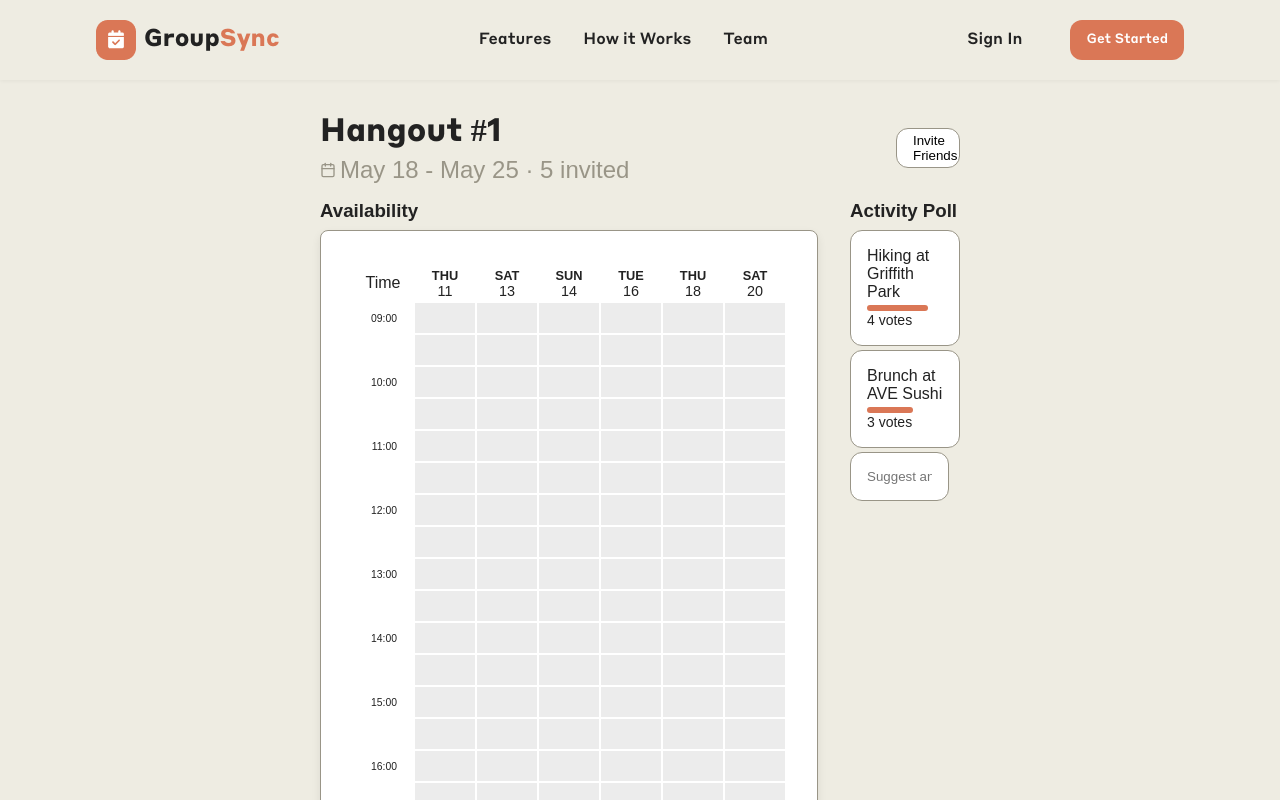
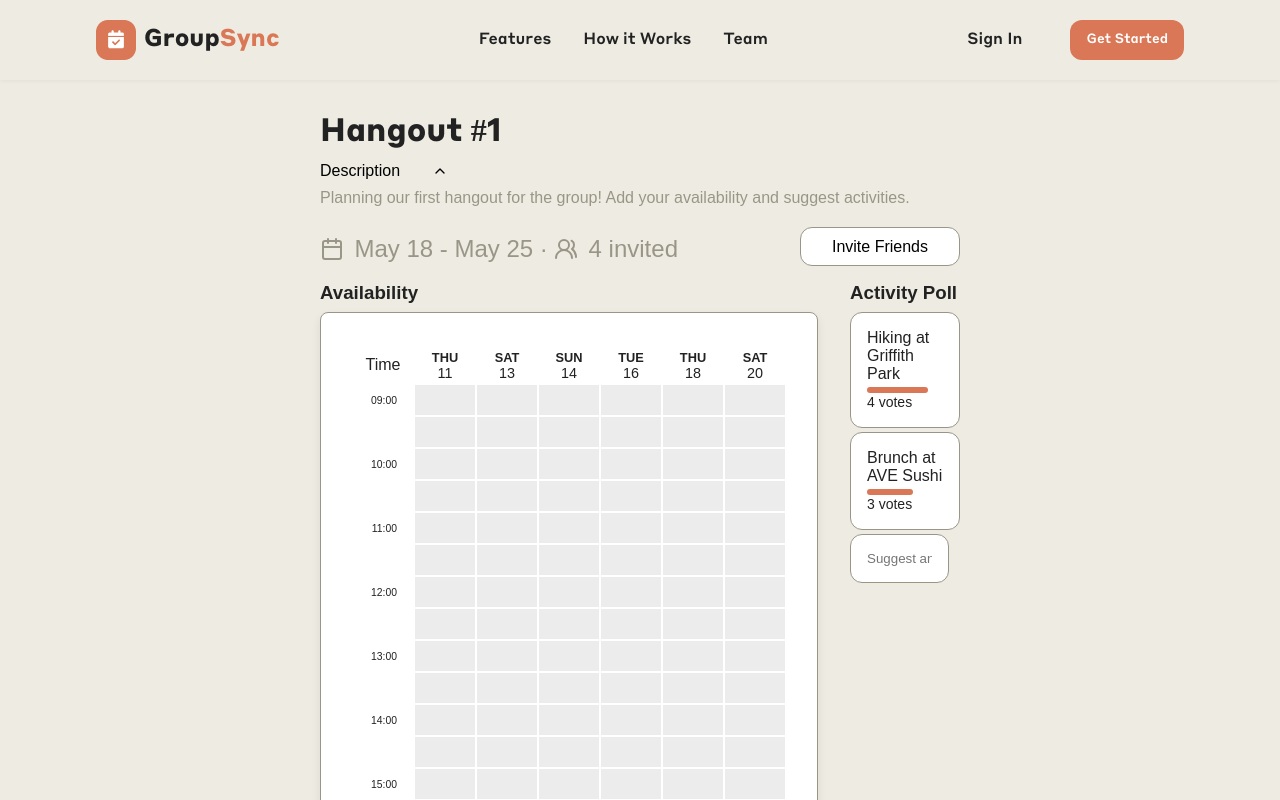
Before and after one commit to angietea101/groupsync, a React (Vite) app: page /planevent/1 in a window 1280 px wide. Shown: the top 800 px of the page. Built offline with nearby package versions, Linux system fonts and the light colour scheme; no server answers.

Commit message:
FEAT: Make the header

```diff
--- a/src/pages/PlanEvent.css
+++ b/src/pages/PlanEvent.css
@@ -8,10 +8,78 @@
 }
 
 .createevent-header {
+  width: 100%;
+  display: flex;
+  flex-direction: column;
+  margin-bottom: var(--space-md);
+}
+
+.header-left {
+  width: 100%;
+  display: flex;
+  flex-direction: column;
+  gap: 0.25rem;
+}
+
+.header-right {
+  display: flex;
+  align-items: center;
+  gap: 0.75rem;
+  flex-shrink: 0;
+}
+
+.date-invite-row {
   display: flex;
   justify-content: space-between;
   align-items: center;
-  margin-bottom: var(--space-md);
+  width: 100%;
+  gap: 1rem;
+}
+
+.date-invite-row .event-info {
+  font-size: var(--font-md);
+  display: flex;
+  align-items: center;
+  gap: 0.4rem;
+}
+
+.invite-button {
+  width: 10rem;
+  padding: 0.6rem 1rem;
+  border-radius: var(--radius-btn);
+  border: 1px solid var(--color-border);
+  background: var(--color-white);
+  cursor: pointer;
+  white-space: nowrap;
+  font-size: var(--font-md);
+  flex-shrink: 0;
+  color: var(--color-black);
+  transition:
+    background 0.2s ease,
+    color 0.2s ease,
+    border-color 0.2s ease;
+}
+
+.invite-button:hover {
+  background: var(--color-primary-light);
+}
+
+/* Animation */
+@keyframes flash-primary {
+  0% {
+    background: var(--color-primary);
+    color: var(--color-white);
+    border-color: var(--color-primary);
+  }
+  100% {
+    background: var(--color-white);
+    color: var(--color-black);
+    border-color: var(--color-border);
+  }
+}
+
+.invite-button.flash {
+  animation: flash-primary 1s ease-out forwards;
 }
 
 .createevent-header h1 {
@@ -28,22 +96,6 @@
 
 .createevent-header .event-info svg {
   margin-right: 0.25rem;
-}
-
-.createevent-header button {
-  padding: var(--space-xs) var(--space-md);
-  border-radius: var(--radius-btn);
-  border: 1px solid var(--color-border);
-  background: var(--color-white);
-  cursor: pointer;
-  transition: background 0.2s;
-  color: var(--color-black);
-  height: 2.5rem;
-  width: 10%;
-}
-
-.createevent-header button:hover {
-  background: var(--color-primary-light);
 }
 
 .createevent-body {
@@ -121,3 +173,54 @@
 .footer-responded span:nth-child(even) {
   background: #8fcf7e;
 }
+
+/* --- DESCRIPTION DROPDOWN --- */
+
+.description-toggle {
+  display: flex;
+  gap: 2rem;
+  justify-content: flex-start;
+  align-items: center;
+  font-size: var(--font-md);
+  margin-top: 0.35rem;
+  cursor: pointer;
+  color: var(--color-black);
+  padding-right: 0.25rem;
+  user-select: none;
+}
+
+.chevron {
+  color: black;
+}
+
+.description-toggle:hover {
+  opacity: 0.8;
+}
+
+.chevron {
+  transition: transform 0.25s ease;
+}
+
+.chevron.open {
+  transform: rotate(180deg);
+}
+
+.description-content {
+  margin-bottom: 1rem;
+  overflow: hidden;
+  max-height: 0;
+  opacity: 0;
+  font-size: var(--font-md);
+  margin-top: 0;
+  color: var(--color-border);
+  transition:
+    max-height 0.25s ease,
+    opacity 0.2s ease,
+    margin-top 0.2s ease;
+}
+
+.description-content.open {
+  max-height: 200px;
+  opacity: 1;
+  margin-top: 0.35rem;
+}
--- a/src/pages/PlanEvent.jsx
+++ b/src/pages/PlanEvent.jsx
@@ -1,10 +1,13 @@
 import Navbar from '../components/Navbar';
 import AvailabilityPicker from '../components/AvailabilityPicker';
 import { useState } from 'react';
-import { Calendar } from 'lucide-react';
+import { Calendar, ChevronDown, UsersRound } from 'lucide-react';
 import './PlanEvent.css';
 
 export default function PlanEvent() {
+  const [showDescription, setShowDescription] = useState(true);
+  const [copied, setCopied] = useState(false);
+
   const [eventDates] = useState([
     '2025-12-11',
     '2025-12-13',
@@ -19,21 +22,61 @@ export default function PlanEvent() {
   ]);
   const [invited] = useState(['Ruben', 'Angie', 'Diego', 'Sonia']);
 
+  const handleClick = (e) => {
+    const btn = e.currentTarget;
+
+    // Trigger flash animation
+    btn.classList.remove('flash');
+    void btn.offsetWidth;
+    btn.classList.add('flash');
+
+    // Change text
+    setCopied(true);
+
+    // Reset text after 1s
+    setTimeout(() => {
+      setCopied(false);
+    }, 3000);
+  };
+
   return (
     <>
       <Navbar />
       <div className="createevent-page">
+        {/* Header: left = title + description, right = date row + invite */}
         <div className="createevent-header">
-          <div>
+          <div className="header-left">
             <h1>Hangout #1</h1>
-            <div className="event-info">
-              <Calendar size={16} />
-              May 18 - May 25 · 5 invited
+
+            <div
+              className="description-toggle"
+              onClick={() => setShowDescription(!showDescription)}
+            >
+              <span className="description-label">Description</span>
+              <ChevronDown size={16} className={`chevron ${showDescription ? 'open' : ''}`} />
+            </div>
+
+            <div className={`description-content ${showDescription ? 'open' : ''}`}>
+              Planning our first hangout for the group! Add your availability and suggest
+              activities.
+            </div>
+
+            {/* NEW: date + invite button together, under description */}
+            <div className="date-invite-row">
+              <div className="event-info">
+                <Calendar />
+                <span className="event-info-text">May 18 - May 25 ·</span>
+                <UsersRound />
+                <span> {invited.length} invited</span>
+              </div>
+              <button className="invite-button" onClick={handleClick}>
+                {copied ? 'Copied' : 'Invite Friends'}
+              </button>
             </div>
           </div>
-          <button className="invite-button">Invite Friends</button>
         </div>
 
+        {/* Body */}
         <div className="createevent-body">
           <div className="availability-section">
             <h3>Availability</h3>
--- a/src/styles/variables.css
+++ b/src/styles/variables.css
@@ -11,6 +11,7 @@
   --color-primary-hover: #c76545;
   --color-border: #999587;
   --color-dark-green: #3d3929;
+  --color-purple-hover: #d5d4df;
 
   /* Background + Text */
   --color-bg: #eeece2;
```
